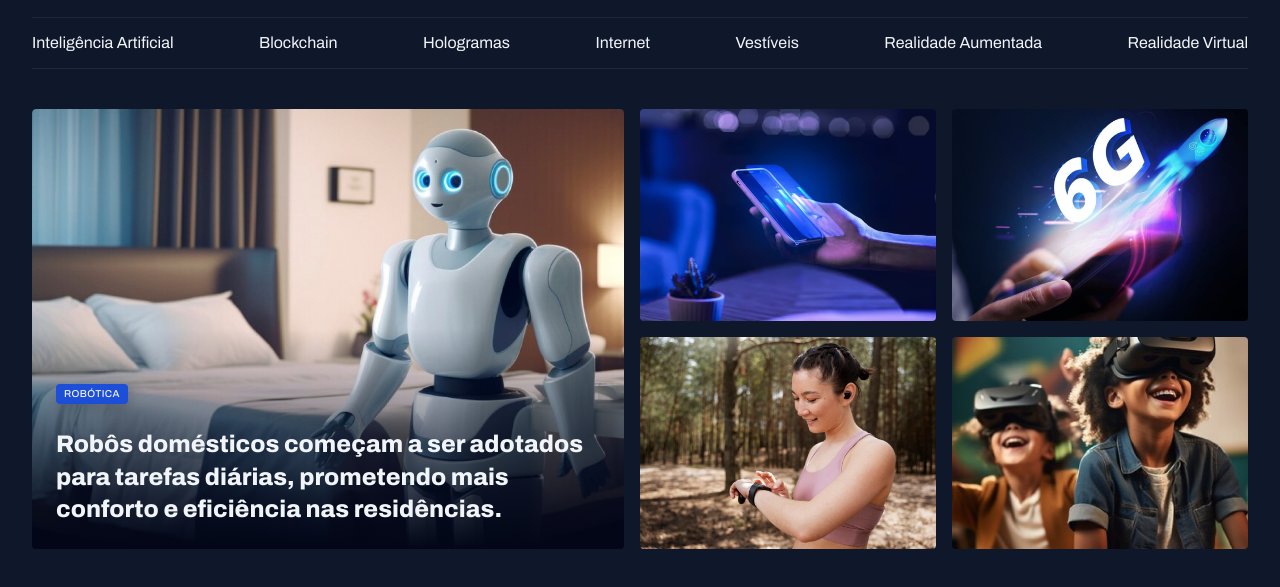
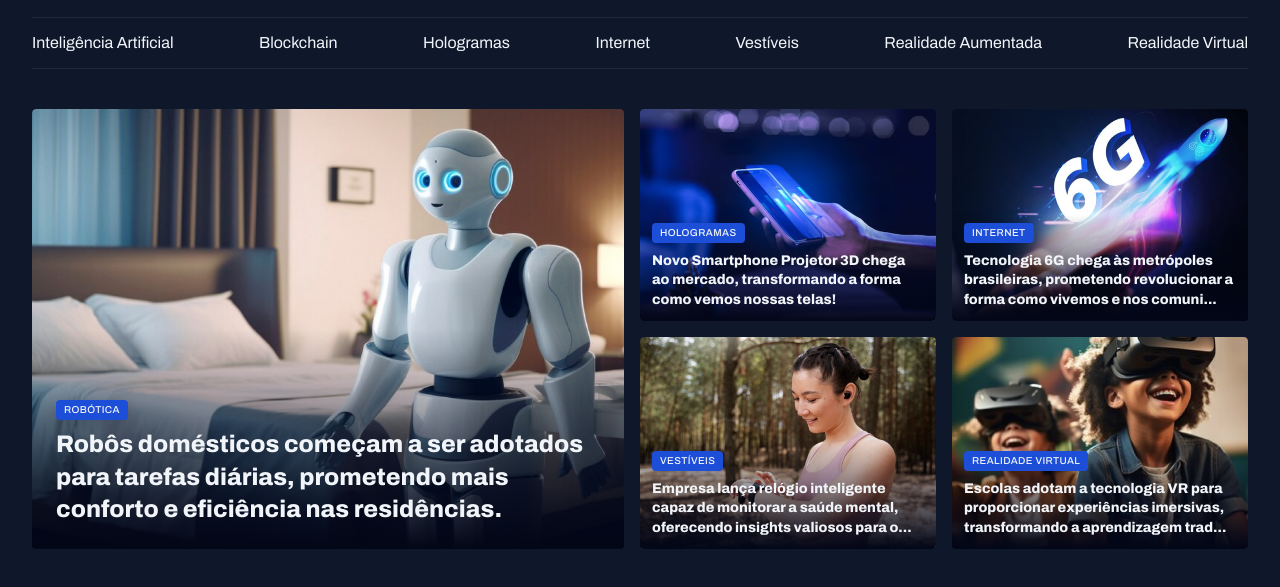
Before and after one commit to edu-sanches/news-portal-layout-project, a plain HTML site: page index.html in a window 1280 px wide. Shown: the part 55-642 px from the top of the page. Drawn offline with Linux system fonts and the light colour scheme.

Commit message:
finishing destaques section

```diff
--- a/index.html
+++ b/index.html
@@ -41,24 +41,46 @@
         <section id="featured" class="grid grid-flow-col gap-16">
             <figure class="card">
                 <img src="assets/images/Image 01.png" alt="">
+
                 <figcaption>
                     <span class="content-tag">robótica</span>
                     <h2 class="text-2xl">Robôs domésticos começam a ser adotados para tarefas diárias, prometendo mais conforto e eficiência nas residências.</h2>
                 </figcaption>
             </figure>
+
             <div class="grid grid-cols-2 gap-16">
-                <div>
-                    <img src="assets/images/Image 02.png" alt="">
-                </div>
-                <div>
-                    <img src="assets/images/Image 03.png" alt="">
-                </div>
-                <div>
-                    <img src="assets/images/Image 04.png" alt="">
-                </div>
-                <div>
-                    <img src="assets/images/Image 05.png" alt="">
-                </div>
+                <figure class="card">
+                    <img src="assets/images/Image 02.png" alt="Novo Smartphone Projetor 3D chega ao mercado, transformando a forma como vemos nossas telas!">
+
+                    <figcaption>
+                        <span class="content-tag">Hologramas</span>
+                        <h2 class="text-lg">Novo Smartphone Projetor 3D chega ao mercado, transformando a forma como vemos nossas telas!</h2>
+                    </figcaption>
+                </figure>
+                <figure class="card">
+                    <img src="assets/images/Image 03.png" alt="Tecnologia 6G chega às metrópoles brasileiras, prometendo revolucionar a forma como vivemos e nos comunicamos">
+
+                    <figcaption>
+                        <span class="content-tag">Internet</span>
+                        <h2 class="text-lg">Tecnologia 6G chega às metrópoles brasileiras, prometendo revolucionar a forma como vivemos e nos comuni...</h2>
+                    </figcaption>
+                </figure>
+                <figure class="card">
+                    <img src="assets/images/Image 04.png" alt="Empresa lança relógio inteligente capaz de monitorar a saúde mental, oferecendo insights valiosos para o bem-estar pessoal.">
+
+                    <figcaption>
+                        <span class="content-tag">Vestíveis</span>
+                        <h2 class="text-lg">Empresa lança relógio inteligente capaz de monitorar a saúde mental, oferecendo insights valiosos para o...</h2>
+                    </figcaption>
+                </figure>
+                <figure class="card">
+                    <img src="assets/images/Image 05.png" alt="Escolas adotam a tecnologia VR para proporcionar experiências imersivas, transformando a aprendizagem tradicional.">
+
+                    <figcaption>
+                        <span class="content-tag">Realidade Virtual</span>
+                        <h2 class="text-lg">Escolas adotam a tecnologia VR para proporcionar experiências imersivas, transformando a aprendizagem trad...</h2>
+                    </figcaption>
+                </figure>
             </div>
         </section>
     </main>
--- a/styles/sections.css
+++ b/styles/sections.css
@@ -27,8 +27,12 @@
             bottom: 0;
             padding: 24px;
 
+            &:has(.text-lg) {
+                padding: 12px;
+            }
+
             h2 {
-                margin-top: 24px;
+                margin-top: 8px;
             }
         }
     }
```
